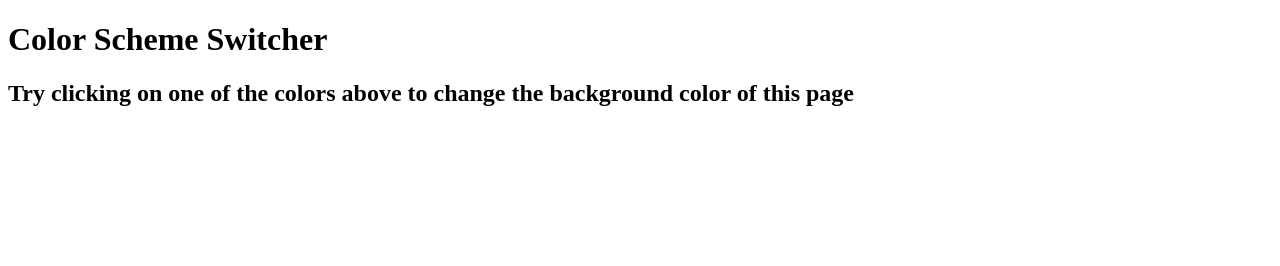
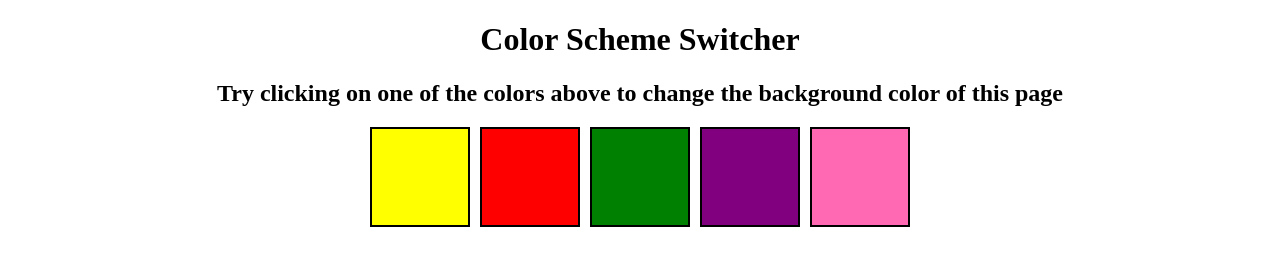
Before and after one commit to Tanha-13/javascript-DOM, a plain HTML site: page dom-projects/01_colorChanger/index.html in a window 1280 px wide. Drawn offline with Linux system fonts and the light colour scheme.

Commit message:
css added for buttons

```diff
--- a/dom-projects/01_colorChanger/index.html
+++ b/dom-projects/01_colorChanger/index.html
@@ -15,7 +15,7 @@
         <div class="button" id="red"></div>
         <div class="button" id="green"></div>
         <div class="button" id="purple"></div>
-        <div class="button" id=""></div>
+        <div class="button" id="hotpink"></div>
     </div>
     <script src="./colorChanging.js"></script>
 
--- a/dom-projects/01_colorChanger/style.css
+++ b/dom-projects/01_colorChanger/style.css
@@ -0,0 +1,33 @@
+*{
+    box-sizing: border-box;
+    text-align: center;
+}
+.button-container{
+    display: flex;
+    flex-direction: row;
+    flex-wrap: wrap;
+    gap: 10px;
+    justify-content: center;
+}
+
+.button{
+    width: 100px;
+    height: 100px;
+    border: 2px solid black;
+
+}
+#yellow{
+    background-color: yellow;
+}
+#red{
+    background-color: red;
+}
+#green{
+    background-color: green;
+}
+#purple{
+    background-color: purple;
+}
+#hotpink{
+    background-color: hotpink;
+}
```
